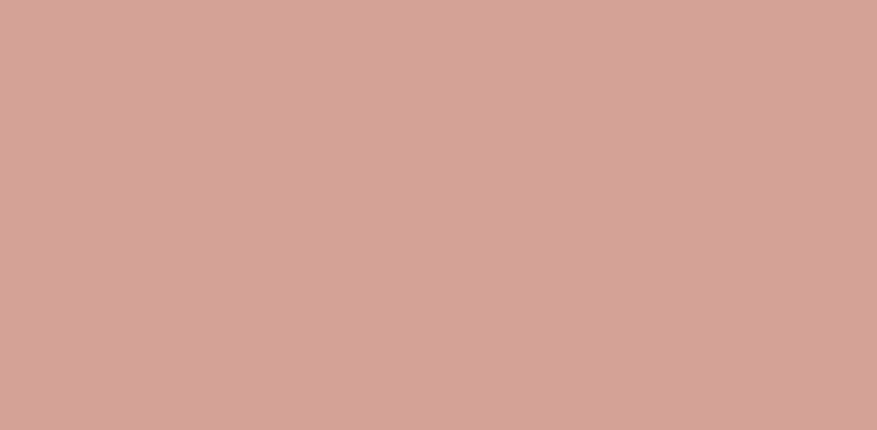
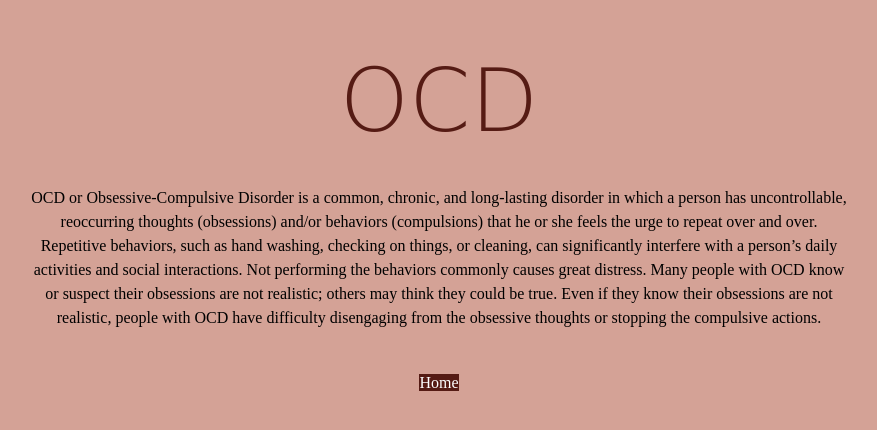
Before and after one commit to alina04/gold-award, a website: page index6.html in a window 1280 px wide. Shown: the whole page, without its empty margins (201-1078 px from the left). Drawn offline with nearby package versions, Linux system fonts and the light colour scheme; a web font is replaced by a local one.

Commit message:
Update index6.html

```diff
--- a/index6.html
+++ b/index6.html
@@ -20,7 +20,11 @@
     />
 
     <link rel="preconnect" href="https://fonts.googleapis.com" />
-    <link rel="preconnect" href="https://fonts.gstatic.com" crossorigin />
+    <link
+      rel="preconnect"
+      href="https://fonts.gstatic.com"
+      crossorigin="anonymous"
+    />
     <link
       href="https://fonts.googleapis.com/css2?family=Fauna+One&family=Neonderthaw&display=swap"
       rel="stylesheet"
@@ -29,7 +33,34 @@
     <link rel="stylesheet" href="style.css" />
     <title>Mindful Of Mental Health</title>
   </head>
-  <body>
+  <body onload="document.body.style.opacity='1'">
+    <div class="container-fluid">
+      <div class="row justify-content-center my-5">
+        <div class="col-2"></div>
+        <div class="col-lg-8">
+          <h1 class="display-2 fw-bold">OCD</h1>
+          <br />
+          <p>
+            OCD or Obsessive-Compulsive Disorder is a common, chronic, and
+            long-lasting disorder in which a person has uncontrollable,
+            reoccurring thoughts (obsessions) and/or behaviors (compulsions)
+            that he or she feels the urge to repeat over and over. Repetitive
+            behaviors, such as hand washing, checking on things, or cleaning,
+            can significantly interfere with a person’s daily activities and
+            social interactions. Not performing the behaviors commonly causes
+            great distress. Many people with OCD know or suspect their
+            obsessions are not realistic; others may think they could be true.
+            Even if they know their obsessions are not realistic, people with
+            OCD have difficulty disengaging from the obsessive thoughts or
+            stopping the compulsive actions.
+          </p>
+          <br />
+          <a id="btns" class="btns" href="index.html" role="button">Home</a>
+        </div>
+        <div class="col-2"></div>
+      </div>
+    </div>
+
     <script
       src="https://code.jquery.com/jquery-3.5.1.slim.min.js"
       integrity="sha384-DfXdz2htPH0lsSSs5nCTpuj/zy4C+OGpamoFVy38MVBnE+IbbVYUew+OrCXaRkfj"
```
